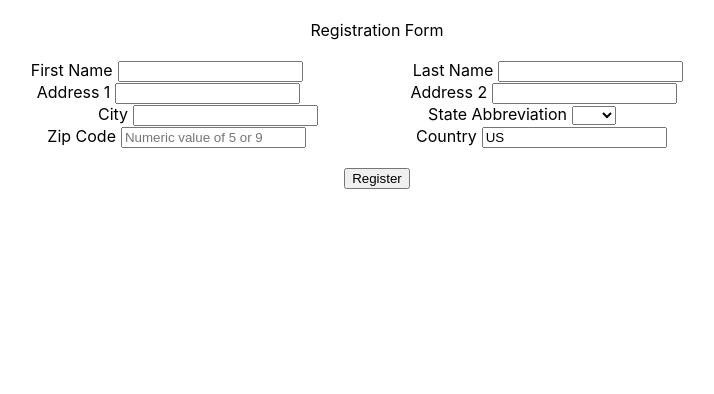
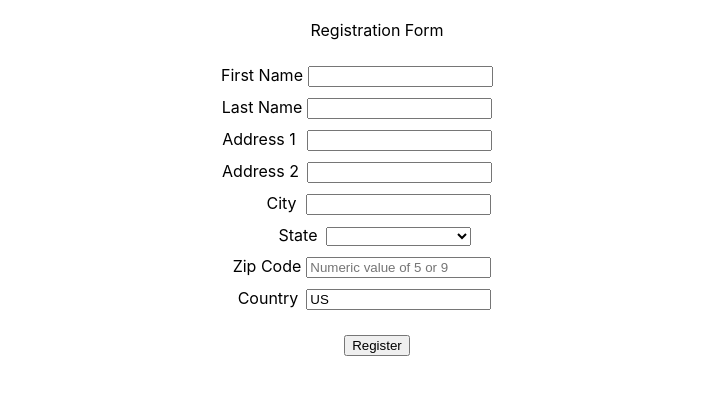
Before and after one commit to rwalkercodes/merkle-react-client, a React (Create React App) app: page / in a window 1280 px wide. Shown: the top 394 px of the page, without its empty margins (263-977 px from the left). Built offline with nearby package versions, Linux system fonts and the light colour scheme.

Commit message:
changed layout

```diff
--- a/src/components/registration_form.js
+++ b/src/components/registration_form.js
@@ -14,6 +14,15 @@ const labels = {
 
 const inputs = {
   marginRight: "75px",
+};
+
+const padding = {
+  padding: "5px",
+};
+
+const addressLabel = {
+  marginLeft: "35px",
+  marginRight: "10px",
 };
 
 const RegistrationForm = () => {
@@ -115,6 +124,7 @@ const RegistrationForm = () => {
     <form className="text-center" onSubmit={validate}>
       <div style={pleaseSignIn}>Registration Form</div>
       <div>
+        <div style={padding}>
           <label style={labels}>First Name</label>
           <input
             type="text"
@@ -125,6 +135,8 @@ const RegistrationForm = () => {
               setFirstName(e.target.value);
             }}
           />
+        </div>
+        <div style={padding}>
           <label style={labels}>Last Name</label>
           <input
             type="text"
@@ -135,8 +147,16 @@ const RegistrationForm = () => {
               setLastName(e.target.value);
             }}
           />
-        <br />
-        <label style={labels}>Address 1</label>
+        </div>
+        <div style={padding}>
+          <label
+            style={{
+              marginLeft: "35px",
+              marginRight: "11px",
+            }}
+          >
+            Address 1
+          </label>
           <input
             type="text"
             className="form-control"
@@ -146,7 +166,16 @@ const RegistrationForm = () => {
               setAddress1(e.target.value);
             }}
           />
-        <label style={labels}>Address 2</label>
+        </div>
+        <div style={padding}>
+          <label
+            style={{
+              marginLeft: "35px",
+              marginRight: "8px",
+            }}
+          >
+            Address 2
+          </label>
           <input
             type="text"
             className="form-control"
@@ -156,8 +185,16 @@ const RegistrationForm = () => {
               setAddress2(e.target.value);
             }}
           />
-        <br />
-        <label style={labels}>City</label>
+        </div>
+        <div style={{ marginLeft: "43px", padding: "5px" }}>
+          <label
+            style={{
+              marginLeft: "35px",
+              marginRight: "9px",
+            }}
+          >
+            City
+          </label>
           <input
             type="text"
             className="form-control"
@@ -167,9 +204,16 @@ const RegistrationForm = () => {
               setCity(e.target.value);
             }}
           />
-        <label style={labels}>State Abbreviation</label>
+        </div>
+        <div style={padding}>
+          <label style={{ marginLeft: "35px", marginRight: "9px" }}>
+            State
+          </label>
           <select
-          style={inputs}
+            style={{
+              marginRight: "39px",
+              width: "145px",
+            }}
             onChange={(e) => {
               setStateAbr(e.target.value);
             }}
@@ -179,16 +223,8 @@ const RegistrationForm = () => {
               return <option>{index}</option>;
             })}
           </select>
-        {/* <input
-          type="text"
-          className="form-control"
-          style={inputs}
-          value={stateAbr}
-          onChange={(e) => {
-            setStateAbr(e.target.value);
-          }}
-        /> */}
-        <br />
+        </div>
+        <div style={{ padding: "5px", marginLeft: "10px" }}>
           <label style={labels}>Zip Code</label>
           <input
             type="text"
@@ -201,7 +237,11 @@ const RegistrationForm = () => {
               if (e.target.validity.valid) setZipCode(e.target.value);
             }}
           />
-        <label style={labels}>Country</label>
+        </div>
+        <div style={{ padding: "5px", marginLeft: "15px" }}>
+          <label style={{ marginLeft: "35px", marginRight: "8px" }}>
+            Country
+          </label>
           <input
             type="text"
             className="form-control"
@@ -213,6 +253,7 @@ const RegistrationForm = () => {
             }}
           />
         </div>
+      </div>
       <button style={pleaseSignIn} type="submit">
         Register
       </button>
```
Lines whose indentation alone changed are shown as unchanged.
